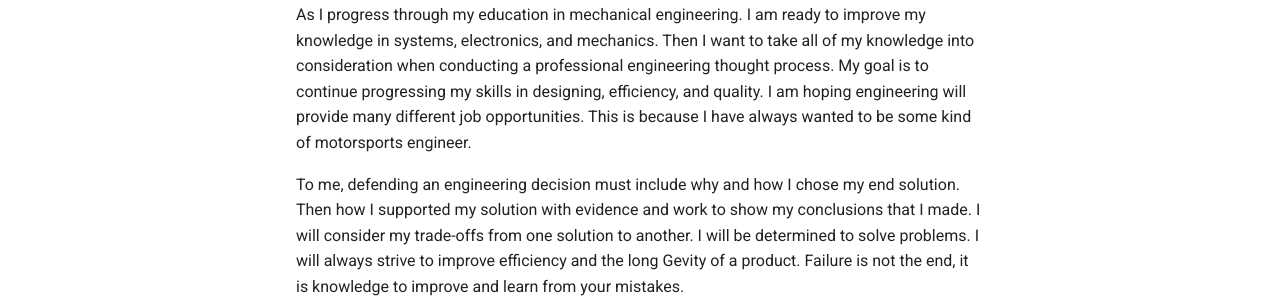
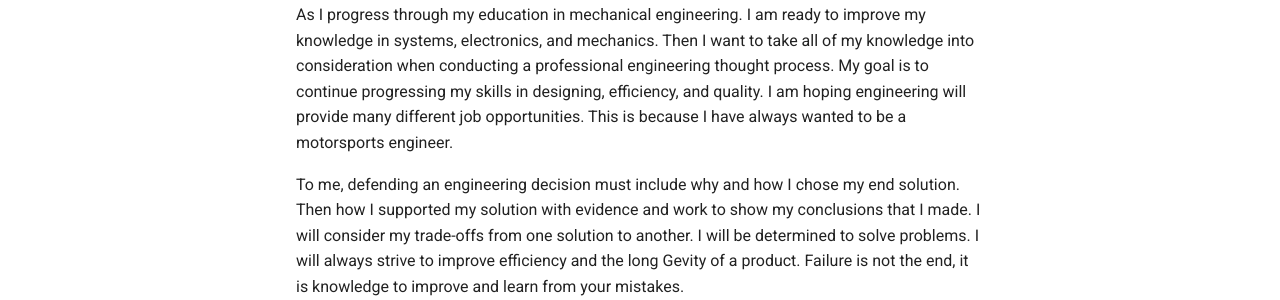
Before and after one commit to LeviElliott-ME/megr2157-portfolio, an MkDocs documentation site: the page built from docs/aboutme/index.md, in a window 1280 px wide. Shown: the part 424-724 px from the top of the page. Built offline with MkDocs 1.6.1 and Material for MkDocs 9.7.7, drawn with Linux system fonts in a browser that asks for light colours.

Commit message:
Fix minor grammatical errors in About Me section

```diff
--- a/docs/aboutme/index.md
+++ b/docs/aboutme/index.md
@@ -2,7 +2,7 @@
 
 My name is Levi Elliott, I transferred to UNC Charlotte to further my education in mechanical engineering. I chose the mechanical engineering pathway due to my interests of how everything works together to reach a certain outcome. This started from a young age. I have raced dirt bikes for the majority of my life. Racing is not possible with out mandatory maintenance. I have spent hundreds of hours in the shop replacing parts, fixing unknown problems, and taking the dirt bikes apart. This taught me a lot in life. The better you take care of a machine the longer it lasts. If you push something to the limit there is always a failure point. Then comes finding a stronger and lighter solution. As an engineer I am passionate about my designs and strive to find better solutions to problems.
 
-As I progress through my education in mechanical engineering. I am ready to improve my knowledge in systems, electronics, and mechanics. Then I want to take all of my knowledge into consideration when conducting a professional engineering thought process. My goal is to continue progressing my skills in designing, efficiency, and quality. I am hoping engineering will provide many different job opportunities. This is because I have always wanted to be some kind of motorsports engineer.
+As I progress through my education in mechanical engineering. I am ready to improve my knowledge in systems, electronics, and mechanics. Then I want to take all of my knowledge into consideration when conducting a professional engineering thought process. My goal is to continue progressing my skills in designing, efficiency, and quality. I am hoping engineering will provide many different job opportunities. This is because I have always wanted to be a motorsports engineer.
 
 To me, defending an engineering decision must include why and how I chose my end solution. Then how I supported my solution with evidence and work to show my conclusions that I made. I will consider my trade-offs from one solution to another. I will be determined to solve problems. I will always strive to improve efficiency and the long Gevity of a product. Failure is not the end, it is knowledge to improve and learn from your mistakes.
 
```
